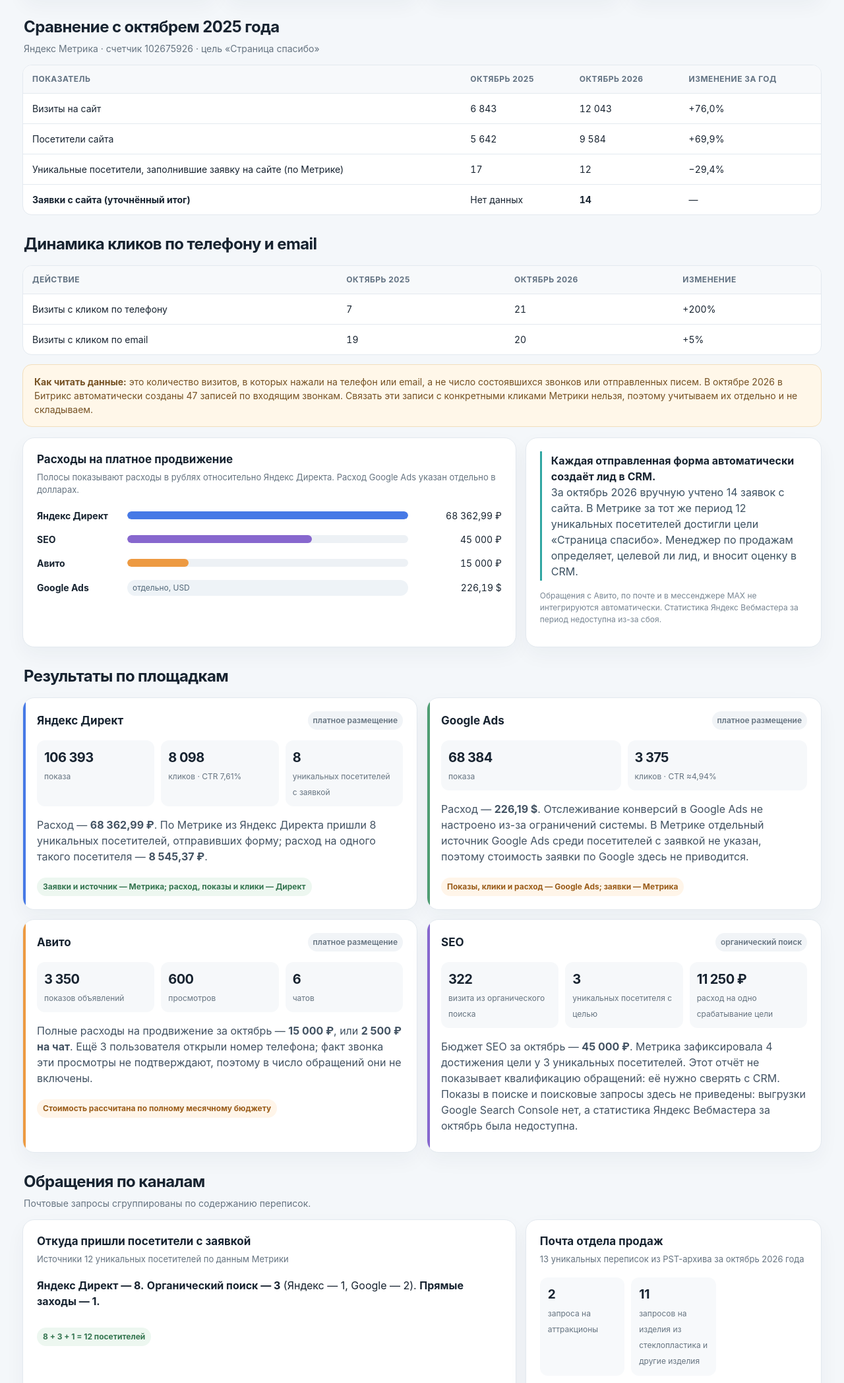
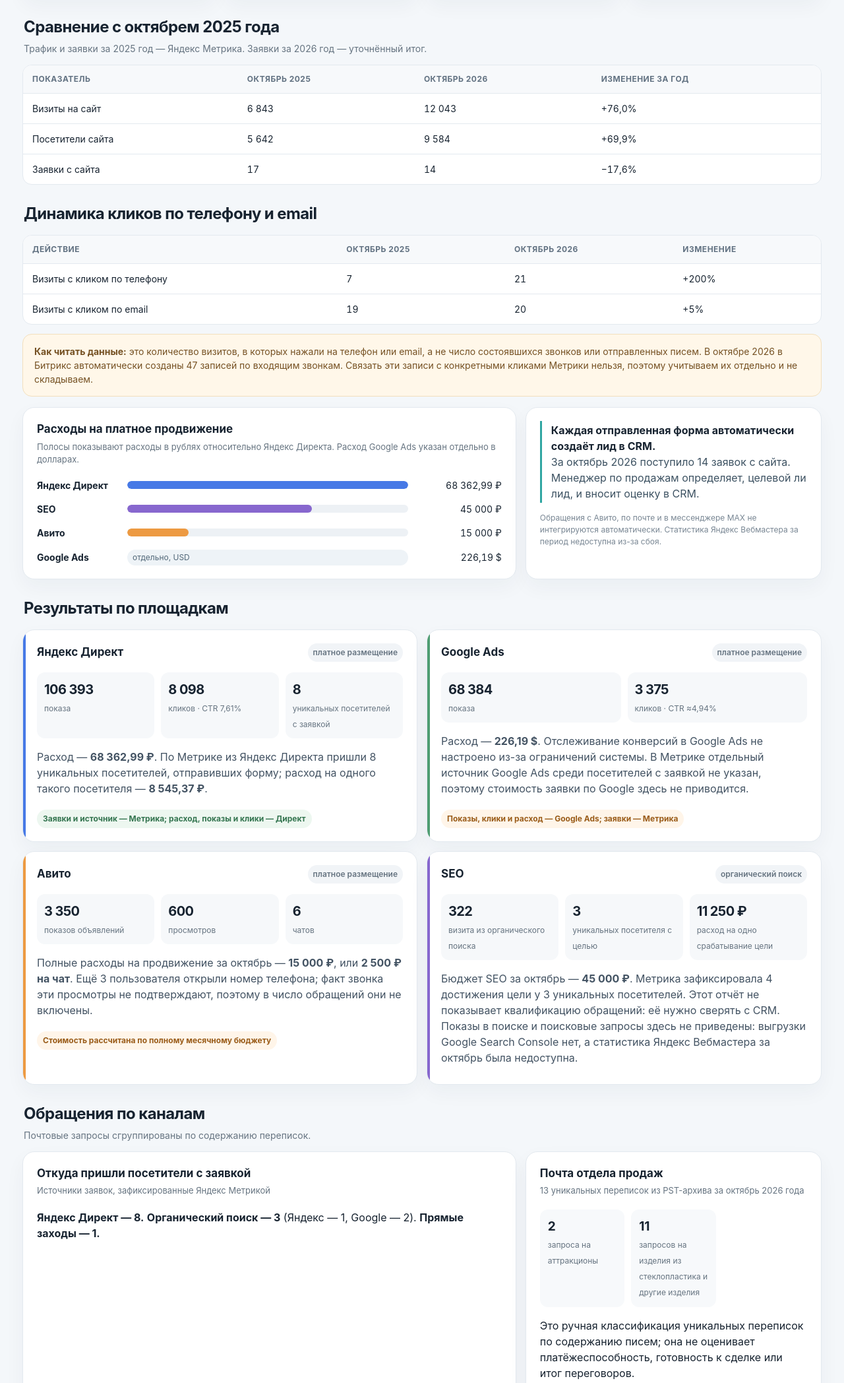
Before and after one commit to meredin0109/marketing-october-2026, a plain HTML site: page index.html in a window 1280 px wide. Shown: the part 608-2704 px from the top of the page at 66% size. Drawn offline with Linux system fonts and the light colour scheme.

Commit message:
Использовать 14 заявок в сравнении и выводах

```diff
--- a/index.html
+++ b/index.html
@@ -20,12 +20,11 @@
 <article class="card"><div class="kpi-label">Переписки по почте</div><div class="kpi-value">13</div><div class="kpi-note">уникальных запросов за октябрь</div></article>
 <article class="card"><div class="kpi-label">Посещения сайта</div><div class="kpi-value">12 043</div><div class="kpi-note">9 584 уникальных посетителя; некоторые заходили повторно</div><span class="tag">1–31 октября 2026</span></article>
 </div></section>
-<section class="section" id="year2025"><div class="section-head"><div><h2>Сравнение с октябрем 2025 года</h2><p>Яндекс Метрика · счетчик 102675926 · цель «Страница спасибо»</p></div></div>
+<section class="section" id="year2025"><div class="section-head"><div><h2>Сравнение с октябрем 2025 года</h2><p>Трафик и заявки за 2025 год — Яндекс Метрика. Заявки за 2026 год — уточнённый итог.</p></div></div>
 <div class="table-wrap"><table class="data"><thead><tr><th>Показатель</th><th>Октябрь 2025</th><th>Октябрь 2026</th><th>Изменение за год</th></tr></thead><tbody>
 <tr><td>Визиты на сайт</td><td class="num">6 843</td><td class="num">12 043</td><td class="num">+76,0%</td></tr>
 <tr><td>Посетители сайта</td><td class="num">5 642</td><td class="num">9 584</td><td class="num">+69,9%</td></tr>
-<tr><td>Уникальные посетители, заполнившие заявку на сайте (по Метрике)</td><td class="num">17</td><td class="num">12</td><td class="num">−29,4%</td></tr>
-<tr><td><strong>Заявки с сайта (уточнённый итог)</strong></td><td>Нет данных</td><td class="num"><strong>14</strong></td><td>—</td></tr>
+<tr><td>Заявки с сайта</td><td class="num">17</td><td class="num">14</td><td class="num">−17,6%</td></tr>
 </tbody></table></div>
 </section>
 <section class="section" id="altcontacts"><div class="section-head"><div><h2>Динамика кликов по телефону и email</h2></div></div>
@@ -39,16 +38,16 @@
 <div class="bar-row"><span class="bar-name">SEO</span><div class="track"><div class="fill" style="width:65.8%;background:var(--purple)"></div></div><span class="bar-value">45 000 ₽</span></div><div class="bar-row"><span class="bar-name">Авито</span><div class="track"><div class="fill" style="width:21.9%;background:var(--orange)"></div></div><span class="bar-value">15 000 ₽</span></div>
 <div class="bar-row"><span class="bar-name">Google Ads</span><span class="pill">отдельно, USD</span><span class="bar-value">226,19 $</span></div>
 </div></article>
-<article class="card"><div class="callout"><strong>Каждая отправленная форма автоматически создаёт лид в CRM.</strong><br>За октябрь 2026 вручную учтено 14 заявок с сайта. В Метрике за тот же период 12 уникальных посетителей достигли цели «Страница спасибо». Менеджер по продажам определяет, целевой ли лид, и вносит оценку в CRM.</div><p class="source-note">Обращения с Авито, по почте и в мессенджере MAX не интегрируются автоматически. Статистика Яндекс Вебмастера за период недоступна из-за сбоя.</p></article></section>
+<article class="card"><div class="callout"><strong>Каждая отправленная форма автоматически создаёт лид в CRM.</strong><br>За октябрь 2026 поступило 14 заявок с сайта. Менеджер по продажам определяет, целевой ли лид, и вносит оценку в CRM.</div><p class="source-note">Обращения с Авито, по почте и в мессенджере MAX не интегрируются автоматически. Статистика Яндекс Вебмастера за период недоступна из-за сбоя.</p></article></section>
 <section class="section" id="platforms"><div class="section-head"><div><h2>Результаты по площадкам</h2></div></div><div class="grid platforms">
 <article class="card platform" style="--accent:var(--blue)"><h3>Яндекс Директ <small>платное размещение</small></h3><div class="metric-row"><div class="metric"><b>106 393</b><span>показа</span></div><div class="metric"><b>8 098</b><span>кликов · CTR 7,61%</span></div><div class="metric"><b>8</b><span>уникальных посетителей с заявкой</span></div></div><p>Расход — <strong>68 362,99 ₽</strong>. По Метрике из Яндекс Директа пришли 8 уникальных посетителей, отправивших форму; расход на одного такого посетителя — <strong>8 545,37 ₽</strong>.</p><span class="tag good">Заявки и источник — Метрика; расход, показы и клики — Директ</span></article><article class="card platform" style="--accent:var(--green)"><h3>Google Ads <small>платное размещение</small></h3><div class="metric-row two"><div class="metric"><b>68 384</b><span>показа</span></div><div class="metric"><b>3 375</b><span>кликов · CTR ≈4,94%</span></div></div><p>Расход — <strong>226,19 $</strong>. Отслеживание конверсий в Google Ads не настроено из-за ограничений системы. В Метрике отдельный источник Google Ads среди посетителей с заявкой не указан, поэтому стоимость заявки по Google здесь не приводится.</p><span class="tag warn">Показы, клики и расход — Google Ads; заявки — Метрика</span></article>
 <article class="card platform" style="--accent:var(--orange)"><h3>Авито <small>платное размещение</small></h3><div class="metric-row"><div class="metric"><b>3 350</b><span>показов объявлений</span></div><div class="metric"><b>600</b><span>просмотров</span></div><div class="metric"><b>6</b><span>чатов</span></div></div><p>Полные расходы на продвижение за октябрь — <strong>15 000 ₽</strong>, или <strong>2 500 ₽ на чат</strong>. Ещё 3 пользователя открыли номер телефона; факт звонка эти просмотры не подтверждают, поэтому в число обращений они не включены.</p><span class="tag warn">Стоимость рассчитана по полному месячному бюджету</span></article>
 <article class="card platform" style="--accent:var(--purple)"><h3>SEO <small>органический поиск</small></h3><div class="metric-row"><div class="metric"><b>322</b><span>визита из органического поиска</span></div><div class="metric"><b>3</b><span>уникальных посетителя с целью</span></div><div class="metric"><b>11 250 ₽</b><span>расход на одно срабатывание цели</span></div></div><p>Бюджет SEO за октябрь — <strong>45 000 ₽</strong>. Метрика зафиксировала 4 достижения цели у 3 уникальных посетителей. Этот отчёт не показывает квалификацию обращений: её нужно сверять с CRM. Показы в поиске и поисковые запросы здесь не приведены: выгрузки Google Search Console нет, а статистика Яндекс Вебмастера за октябрь была недоступна.</p></article>
 </div></section>
 <section class="section" id="leads"><div class="section-head"><div><h2>Обращения по каналам</h2><p>Почтовые запросы сгруппированы по содержанию переписок.</p></div></div><div class="grid columns">
-<article class="card"><h3>Откуда пришли посетители с заявкой</h3><p class="sub">Источники 12 уникальных посетителей по данным Метрики</p><p><strong>Яндекс Директ — 8.</strong> <strong>Органический поиск — 3</strong> (Яндекс — 1, Google — 2). <strong>Прямые заходы — 1.</strong></p><span class="tag good">8 + 3 + 1 = 12 посетителей</span></article><article class="card"><h3>Почта отдела продаж</h3><p class="sub">13 уникальных переписок из PST-архива за октябрь 2026 года</p><div class="source-pair"><div><b>2</b><span>запроса на аттракционы</span></div><div><b>11</b><span>запросов на изделия из стеклопластика и другие изделия</span></div></div><p>Это ручная классификация уникальных переписок по содержанию писем; она не оценивает платёжеспособность, готовность к сделке или итог переговоров.</p></article>
-</div><div class="notice" style="margin-top:14px"><strong>Как учитываются обращения:</strong> Всего 33 обращения: 14 заявок с сайта по ручному подсчёту, 6 чатов Авито и 13 уникальных переписок по почте. Звонки и созданные по ним CRM-записи в эту сумму не включены; менеджер по продажам отдельно проверяет звонки и переводит целевые обращения в сделки. Обращения с Авито и по почте автоматически в CRM не передаются. Причины остановки сделок и отказы в этом отчёте не анализируются: их фиксирует менеджер по результатам общения с клиентом.</div></section>
-<section class="section" id="actions"><div class="section-head"><div><h2>Итоговый вывод и приоритеты</h2><p>Показатели октября 2026 сопоставлены с октябрём 2025; качество сделок оценивается отдельно по CRM.</p></div></div><div class="final"><h2>Оценка октября 2026</h2><p>По сравнению с октябрём 2025 в октябре 2026 посещаемость сайта выросла, а по данным Метрики число уникальных посетителей с целью «Страница спасибо» снизилось. Одновременно в Метрике выросли визиты с целью клика по телефону и немного — с целью клика по email. Эти клики показывают действия на сайте, но не подтверждают состоявшиеся звонки или отправленные письма. Поэтому по этим данным можно говорить об изменении поведения посетителей, но не о росте общего числа качественных обращений или продаж. Для оценки результата нужны квалификация лидов, движение сделок и выручка из CRM.</p></div>
+<article class="card"><h3>Откуда пришли посетители с заявкой</h3><p class="sub">Источники заявок, зафиксированные Яндекс Метрикой</p><p><strong>Яндекс Директ — 8.</strong> <strong>Органический поиск — 3</strong> (Яндекс — 1, Google — 2). <strong>Прямые заходы — 1.</strong></p></article><article class="card"><h3>Почта отдела продаж</h3><p class="sub">13 уникальных переписок из PST-архива за октябрь 2026 года</p><div class="source-pair"><div><b>2</b><span>запроса на аттракционы</span></div><div><b>11</b><span>запросов на изделия из стеклопластика и другие изделия</span></div></div><p>Это ручная классификация уникальных переписок по содержанию писем; она не оценивает платёжеспособность, готовность к сделке или итог переговоров.</p></article>
+</div><div class="notice" style="margin-top:14px"><strong>Как учитываются обращения:</strong> Всего 33 обращения: 14 заявок с сайта, 6 чатов Авито и 13 уникальных переписок по почте. Звонки и созданные по ним CRM-записи в эту сумму не включены; менеджер по продажам отдельно проверяет звонки и переводит целевые обращения в сделки. Обращения с Авито и по почте автоматически в CRM не передаются. Причины остановки сделок и отказы в этом отчёте не анализируются: их фиксирует менеджер по результатам общения с клиентом.</div></section>
+<section class="section" id="actions"><div class="section-head"><div><h2>Итоговый вывод и приоритеты</h2><p>Показатели октября 2026 сопоставлены с октябрём 2025; качество сделок оценивается отдельно по CRM.</p></div></div><div class="final"><h2>Оценка октября 2026</h2><p>По сравнению с октябрём 2025 в октябре 2026 посещаемость сайта выросла, а число заявок с сайта снизилось с 17 до 14. Одновременно в Метрике выросли визиты с целью клика по телефону и немного — с целью клика по email. Эти клики показывают действия на сайте, но не подтверждают состоявшиеся звонки или отправленные письма. Поэтому по этим данным можно говорить об изменении поведения посетителей, но не о росте общего числа качественных обращений или продаж. Для оценки результата нужны квалификация лидов, движение сделок и выручка из CRM.</p></div>
 <div class="grid insights" style="margin-top:14px">
 <article class="card insight"><div class="icon">01</div><div><h3>Связать аналитику с CRM и качеством</h3><p>Сопоставлять лиды из форм сайта в CRM с источником и кампанией из Метрики; фиксировать квалификацию, причину отказа, коммерческое предложение и контракт. Для звонков, почты и MAX отдельно определить способ учёта в CRM.</p></div></article>
 <article class="card insight"><div class="icon">02</div><div><h3>Перераспределять рекламный бюджет по качеству</h3><p>Сопоставлять расходы и клики Директа и Google с источниками заявок в Метрике, а качество обращений проверять по CRM. Не сравнивать стоимость заявки для Google, пока Метрика не показывает для него отдельный источник.</p></div></article>
```
